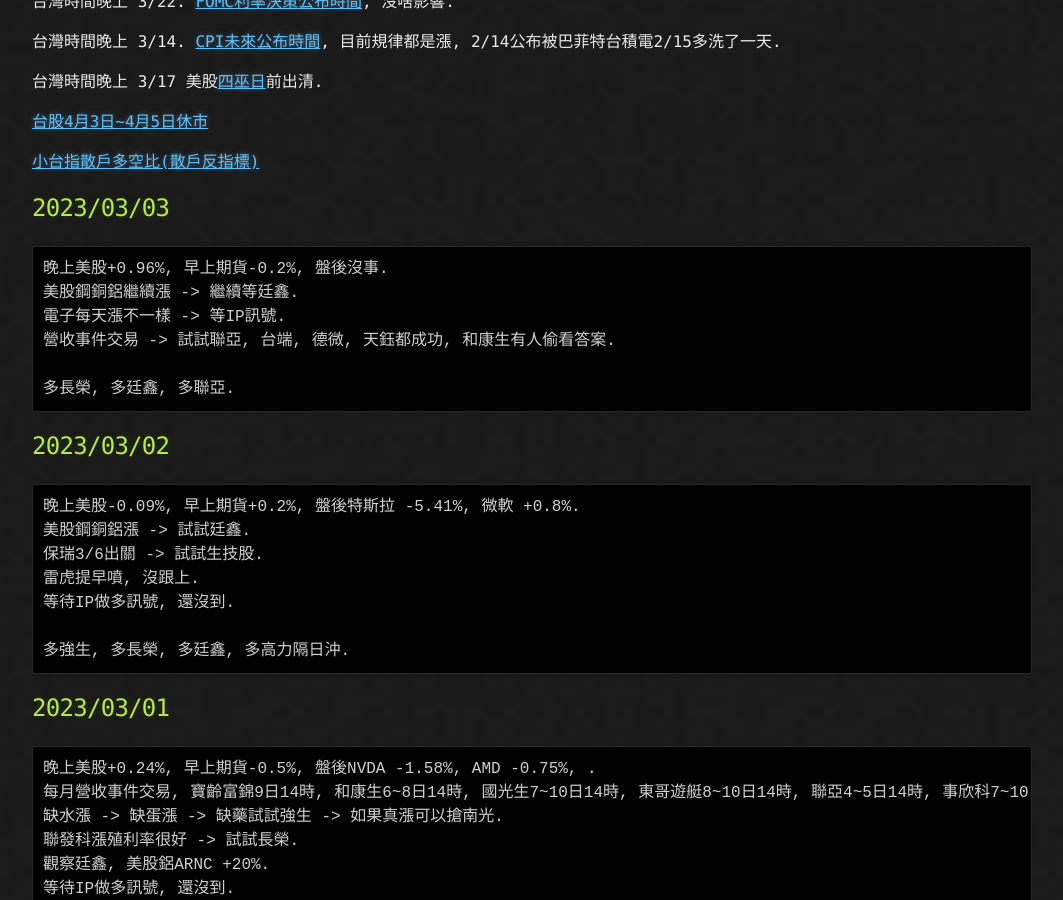
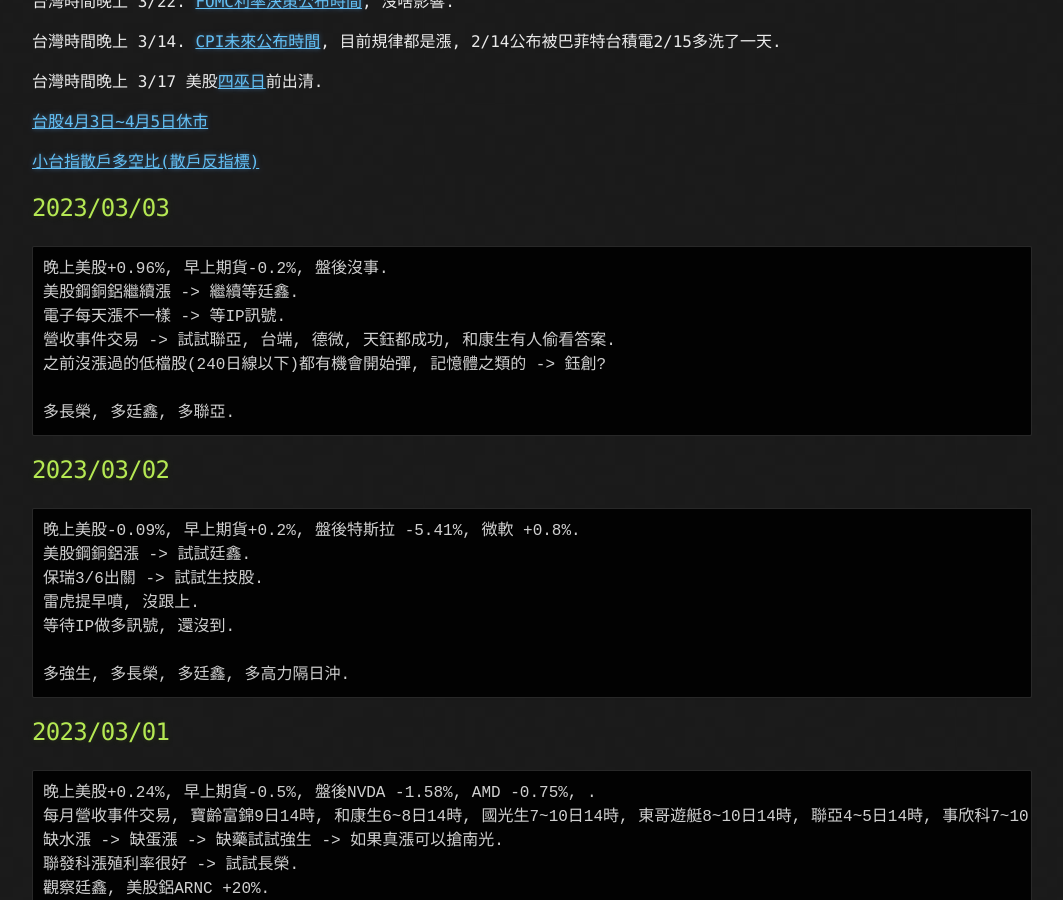
Before and after one commit to lepg5487/Stock_God, a Jekyll site: the page built from index.md, in a window 1280 px wide and 900 px high, scrolled down 428 px. Shown: the whole window, without its empty margins (108-1171 px from the left). Built offline with Jekyll 4.4.1, drawn with Linux system fonts in a browser that asks for light colours; our own code applies the rules of GitHub Pages for plain Markdown files.

Commit message:
Update index.md

````diff
--- a/index.md
+++ b/index.md
@@ -26,6 +26,7 @@
 美股鋼銅鋁繼續漲 -> 繼續等廷鑫.
 電子每天漲不一樣 -> 等IP訊號.
 營收事件交易 -> 試試聯亞, 台端, 德微, 天鈺都成功, 和康生有人偷看答案.
+之前沒漲過的低檔股(240日線以下)都有機會開始彈, 記憶體之類的 -> 鈺創?
 
 多長榮, 多廷鑫, 多聯亞.
 ```
````
